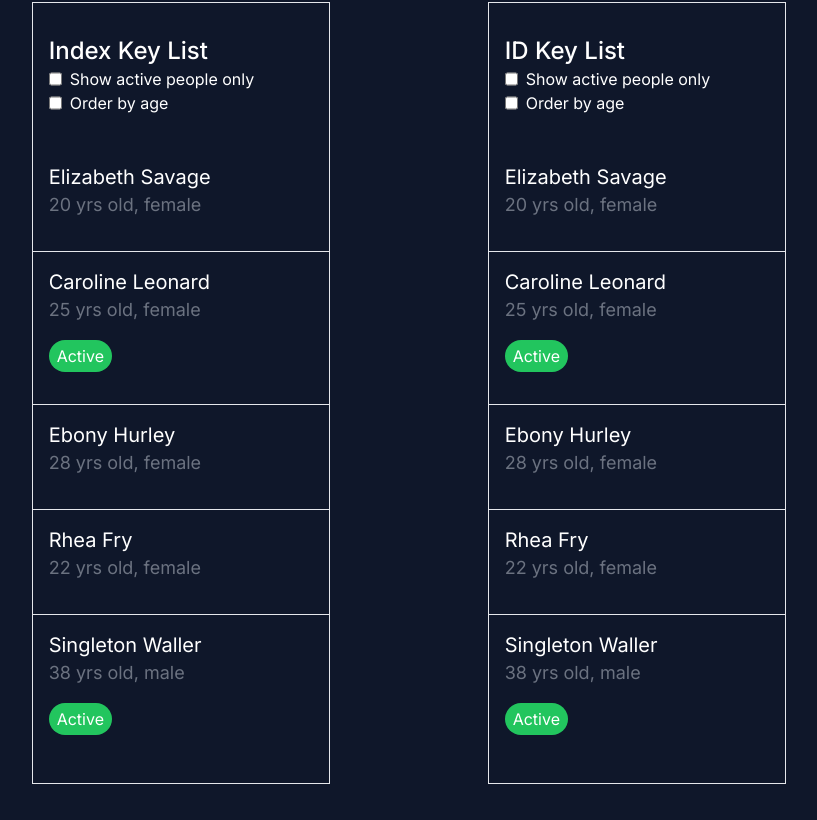
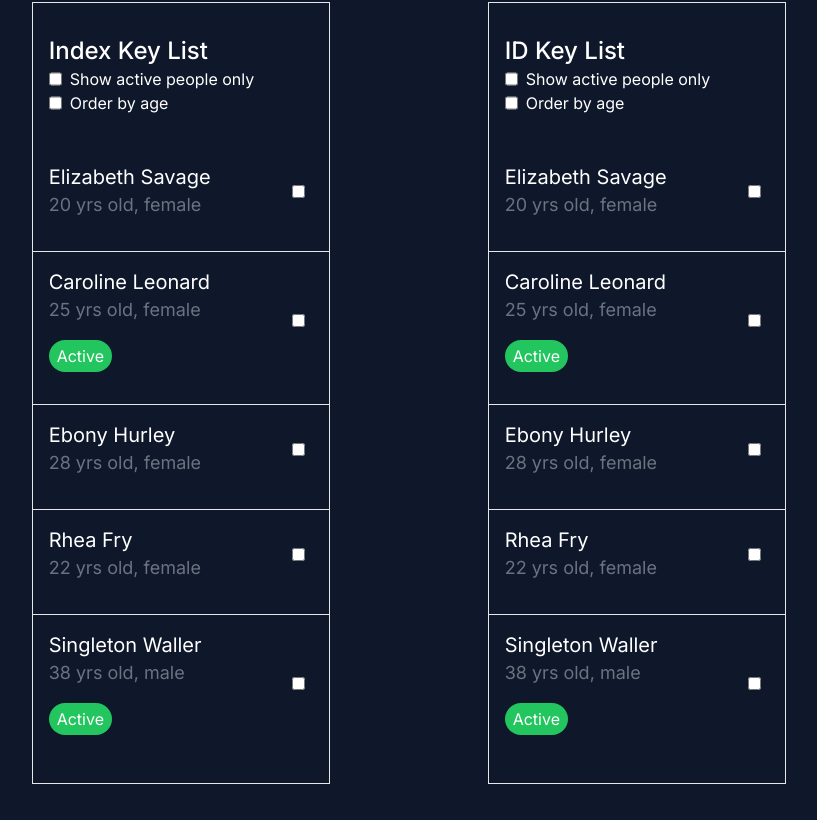
Before and after one commit to MashhoodIjaz/react-list-keys, a Next.js app: page / in a window 1280 px wide. Shown: the part 1319-2139 px from the top of the page, without its empty margins (231-1048 px from the left). Built offline with nearby package versions, Linux system fonts and the light colour scheme.

Commit message:
added a checked state to Person

```diff
--- a/src/components/Person.js
+++ b/src/components/Person.js
@@ -1,11 +1,14 @@
-import { memo } from "react";
+import { memo, useState } from "react";
 import useAnimateRerender from "@/utils/useAnimateRerender";
+import Switch from "./Switch";
 
 function Person({ isActive, name, age, gender }) {
+  const [isChecked, setIsChecked] = useState(false);
   const animateRerender = useAnimateRerender();
 
   return (
-    <div className={`flex flex-col py-4 px-4 ${animateRerender}`}>
+    <div className={`flex flex-row py-4 px-4 ${animateRerender}`}>
+      <div className="flex flex-col flex-1">
         <p className="">{name}</p>
         <p className="text-gray-500 text-base lg:text-lg">
           {age} yrs old, {gender}
@@ -16,6 +19,10 @@ function Person({ isActive, name, age, gender }) {
           </span>
         )}
       </div>
+      <div className="flex items-center">
+        <Switch onChange={(isChecked) => setIsChecked(isChecked)} />
+      </div>
+    </div>
   );
 }
 
```
Lines whose indentation alone changed are shown as unchanged.
